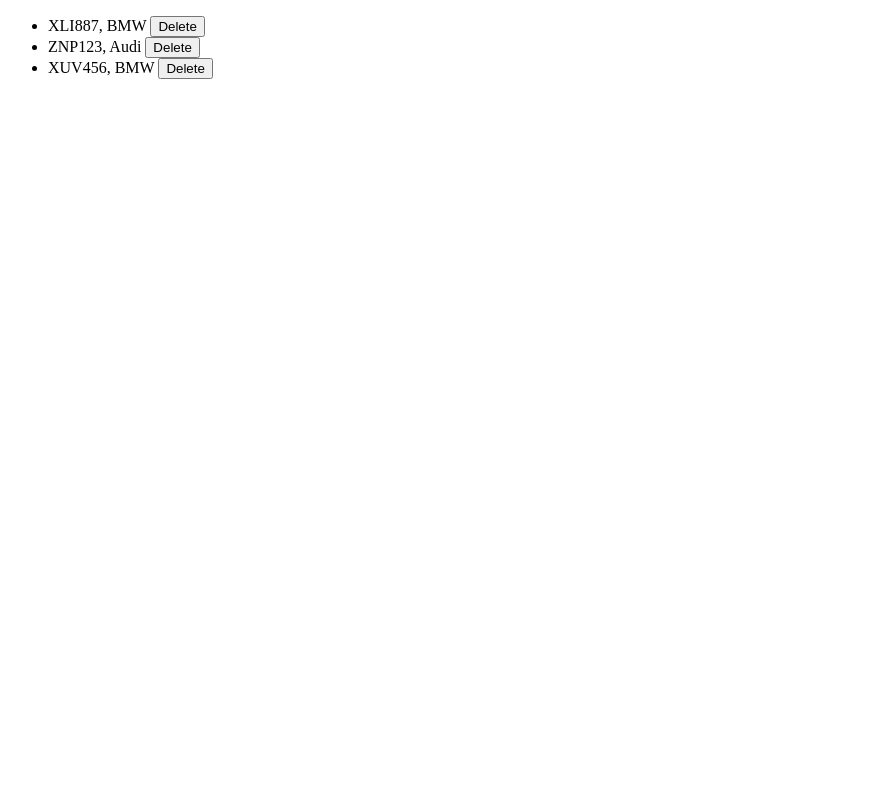
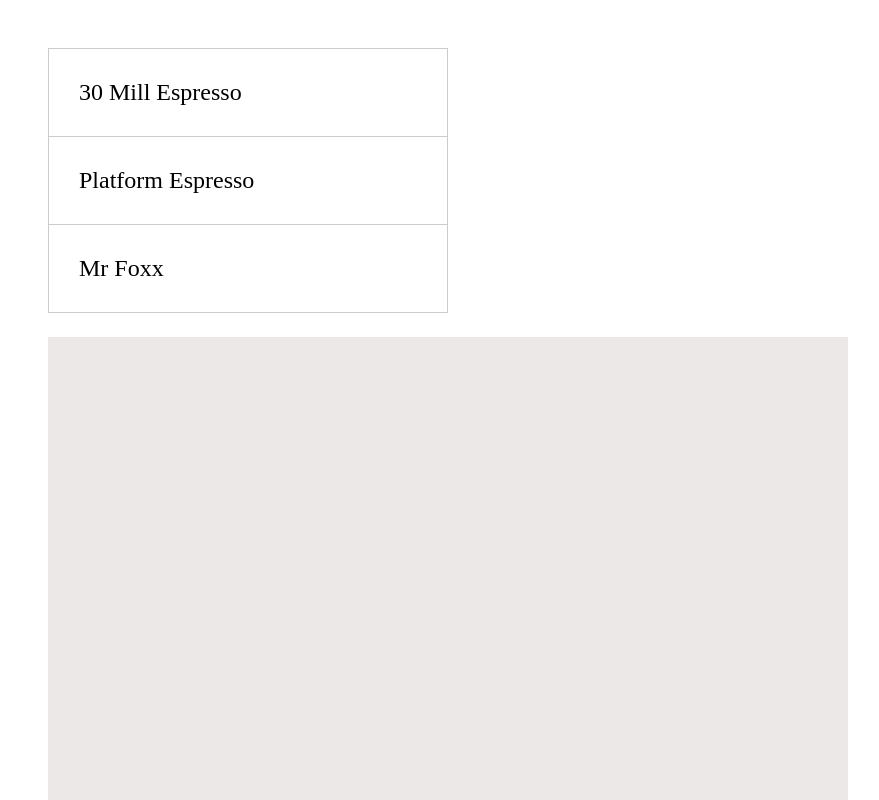
Before and after one commit to tarunbhartiya7/backbonejs_POC, a plain HTML site: page index.html in a window 1280 px wide. Shown: the top 800 px of the page, without its empty margins (0-879 px from the left). Drawn offline with Linux system fonts and the light colour scheme.

Commit message:
custom events

```diff
--- a/css/main.css
+++ b/css/main.css
@@ -0,0 +1,39 @@
+
+body {
+	padding: 40px;
+}
+
+body, p { font-size: 24px; }
+
+
+#venues-container {
+	float: left;
+	width: 400px;
+}
+
+#venues {
+	list-style: none;
+	border-top: 1px solid #ccc;
+	border-left: 1px solid #ccc;
+	padding-left: 0;
+	margin-top: 0;
+}
+
+#venues li {
+	padding: 30px;
+	border-bottom: 1px solid #ccc;
+	border-right: 1px solid #ccc;
+	cursor: pointer;
+}
+
+#venues li:hover {
+	background: #F7F5F5;
+}
+
+
+#map-container {
+	float: left;
+	width: 800px;
+	height: 800px;
+	background: #EDE8E8;
+}
--- a/index.html
+++ b/index.html
@@ -9,7 +9,12 @@
 </head>
 <body>
 
-  <div id="container"></div>
+  <div id="container">
+      <div id="venues-container"></div>
+      <div id="map-container">
+          <span id="venue-name"></span>
+      </div>
+  </div>
 
   <script src="./js/lib/jquery-3.3.1.min.js"></script>
   <script src="./js/lib/underscore-min.js"></script>
@@ -19,10 +24,11 @@
   <!-- <script src="./js/modelsProject.js"></script> -->
   <!-- <script src="./js/collectionsProject.js"></script> -->
   <!-- <script src="./js/viewsProject.js"></script> -->
-  <script id="vehicleTemplate" type="text/template">
+  <!-- <script id="vehicleTemplate" type="text/template">
     <span> <%= registrationNumber %>, <%= brand %> </span>
     <button class="delete">Delete</button>
-  </script>
-  <script src="./js/viewProjectTemplate.js"></script>
+  </script> -->
+  <!-- <script src="./js/viewProjectTemplate.js"></script> -->
+  <script src="./js/customEvents.js"></script>
 </body>
 </html>
--- /dev/null
+++ b/js/customEvents.js
@@ -0,0 +1,85 @@
+
+var Venue = Backbone.Model.extend();
+
+var Venues = Backbone.Collection.extend({
+	model: Venue
+});
+
+var VenueView = Backbone.View.extend({
+	tagName: "li",
+
+  initialize: function(options){
+    this.bus = options.bus
+  },
+
+	events: {
+		"click": "onClick",
+	},
+
+	onClick: function(){-
+    this.bus.trigger('venueSelected', this.model)
+  },
+
+	render: function(){
+		this.$el.html(this.model.get("name"));
+
+		return this;
+	}
+});
+
+var VenuesView = Backbone.View.extend({
+	tagName: "ul",
+
+	id: "venues",
+
+  initialize: function(options){
+    this.bus = options.bus
+  },
+
+	render: function(){
+		var self = this;
+
+		this.model.each(function(venue){
+			var view = new VenueView({ model: venue, bus: self.bus });
+			self.$el.append(view.render().$el);
+		});
+
+		return this;
+	}
+});
+
+var MapView = Backbone.View.extend({
+	el: "#map-container",
+
+  initialize: function(options){
+    this.bus = options.bus;
+
+    this.bus.on('venueSelected', this.onVenueSelected, this);
+  },
+
+  onVenueSelected: function(venue){
+    this.model = venue;
+    this.render();
+  },
+
+	render: function(){
+		if (this.model)
+			this.$("#venue-name").html(this.model.get("name"));
+
+		return this;
+	}
+});
+
+var bus = _.extend({}, Backbone.Events);
+
+var venues = new Venues([
+	new Venue({ name: "30 Mill Espresso" }),
+	new Venue({ name: "Platform Espresso" }),
+	new Venue({ name: "Mr Foxx" })
+]);
+
+var venuesView = new VenuesView({ model: venues, bus: bus});
+$("#venues-container").html(venuesView.render().$el);
+
+var mapView = new MapView({bus: bus});
+mapView.render();
```
